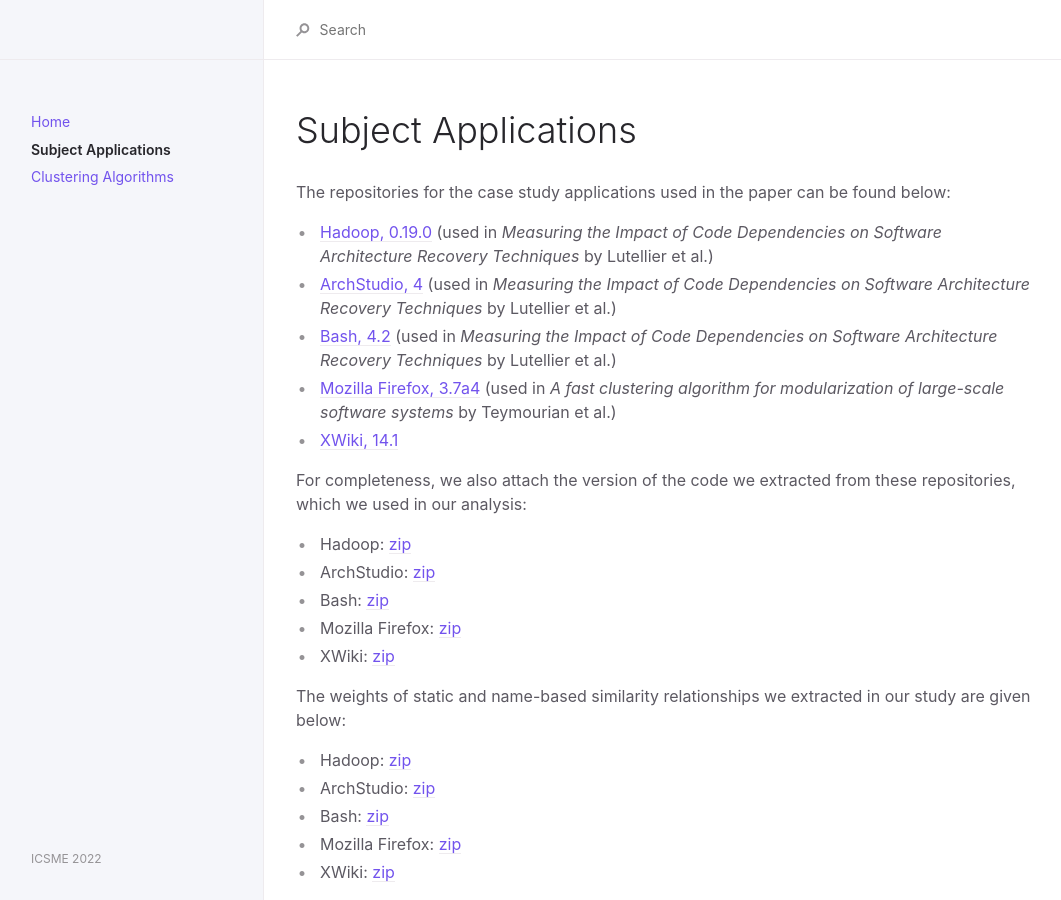
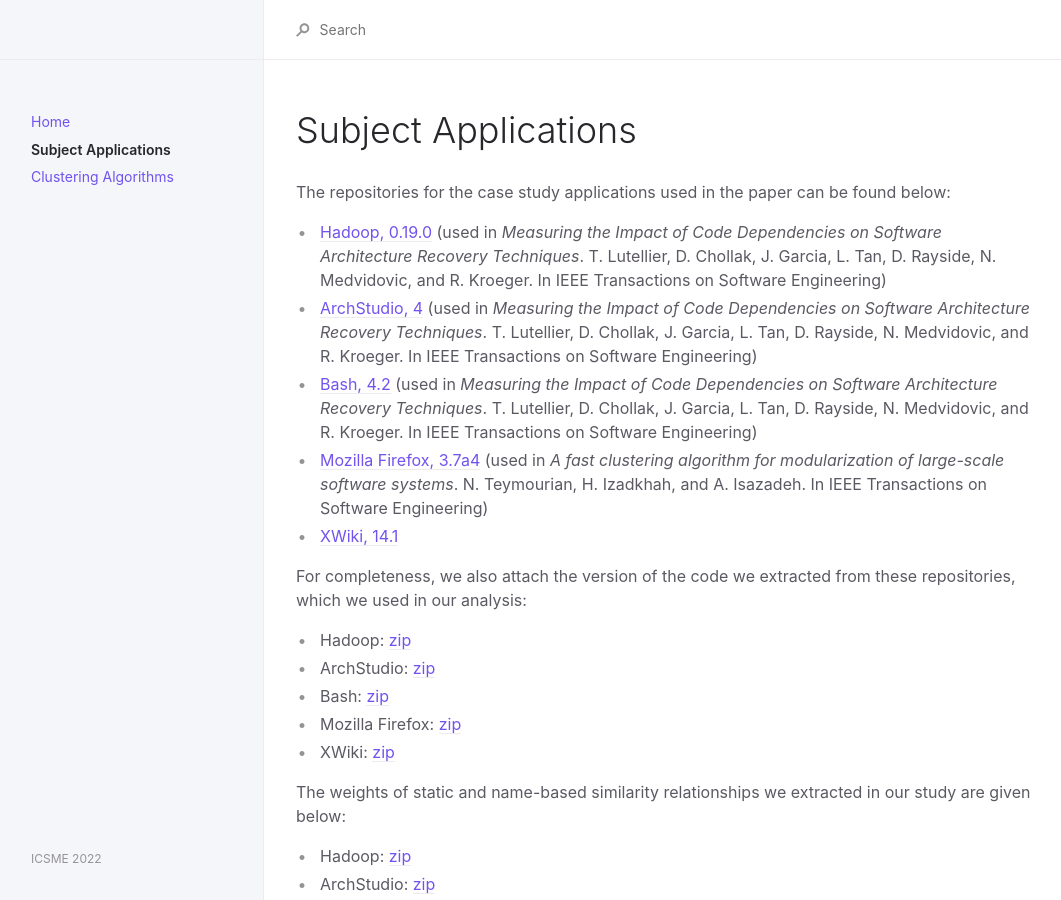
Before and after one commit to anonresearchsub/anonresearchsub.github.io, a Jekyll site: the page built from docs/malwarecharacterization/subjectapplications.md, in a window 1280 px wide. Shown: the whole page, without its empty margins (108-1169 px from the left). Built offline with Jekyll 4.4.1, drawn with Linux system fonts in a browser that asks for light colours.

```diff
--- a/docs/malwarecharacterization/subjectapplications.md
+++ b/docs/malwarecharacterization/subjectapplications.md
@@ -10,10 +10,10 @@ permalink: /docs/subject Applications
 
 The repositories for the case study applications used in the paper can be found below:
 
-- [Hadoop, 0.19.0](https://hadoop.apache.org/) (used in _Measuring the Impact of Code Dependencies on Software Architecture Recovery Techniques_ by Lutellier et al.)
-- [ArchStudio, 4](https://github.com/isr-uci-edu/ArchStudio4) (used in _Measuring the Impact of Code Dependencies on Software Architecture Recovery Techniques_ by Lutellier et al.)
-- [Bash, 4.2](https://github.com/bminor/bash/releases/tag/bash-4.2) (used in _Measuring the Impact of Code Dependencies on Software Architecture Recovery Techniques_ by Lutellier et al.)
-- [Mozilla Firefox, 3.7a4](https://ftp.mozilla.org/pub/firefox/releases/devpreview/1.9.3a4/) (used in _A fast clustering algorithm for modularization of large-scale software systems_ by Teymourian et al.)
+- [Hadoop, 0.19.0](https://hadoop.apache.org/) (used in _Measuring the Impact of Code Dependencies on Software Architecture Recovery Techniques_. T. Lutellier, D. Chollak, J. Garcia, L. Tan, D. Rayside, N. Medvidovic, and R. Kroeger. In IEEE Transactions on Software Engineering)
+- [ArchStudio, 4](https://github.com/isr-uci-edu/ArchStudio4) (used in _Measuring the Impact of Code Dependencies on Software Architecture Recovery Techniques_. T. Lutellier, D. Chollak, J.    Garcia, L. Tan, D. Rayside, N. Medvidovic, and R. Kroeger. In IEEE Transactions on Software Engineering)
+- [Bash, 4.2](https://github.com/bminor/bash/releases/tag/bash-4.2) (used in _Measuring the Impact of Code Dependencies on Software Architecture Recovery Techniques_. T. Lutellier, D. Chollak, J.    Garcia, L. Tan, D. Rayside, N. Medvidovic, and R. Kroeger. In IEEE Transactions on Software Engineering)
+- [Mozilla Firefox, 3.7a4](https://ftp.mozilla.org/pub/firefox/releases/devpreview/1.9.3a4/) (used in _A fast clustering algorithm for modularization of large-scale software systems_. N. Teymourian, H. Izadkhah, and A. Isazadeh. In IEEE Transactions on Software Engineering)
 - [XWiki, 14.1](https://github.com/xwiki/xwiki-platform)
 
 
```
Also changed, not shown: docs/malwarecharacterization/clusteringalgorithms.md (+4 -0 lines), 9 other files.
